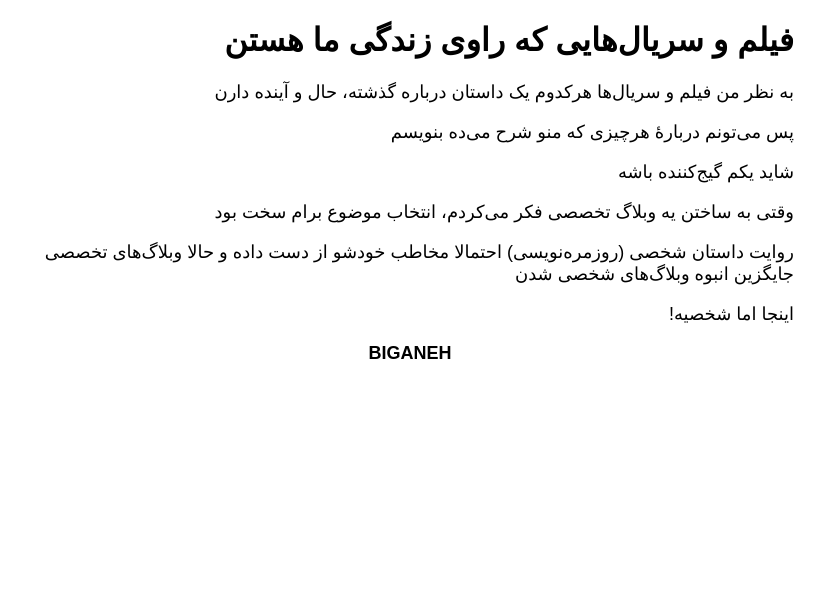
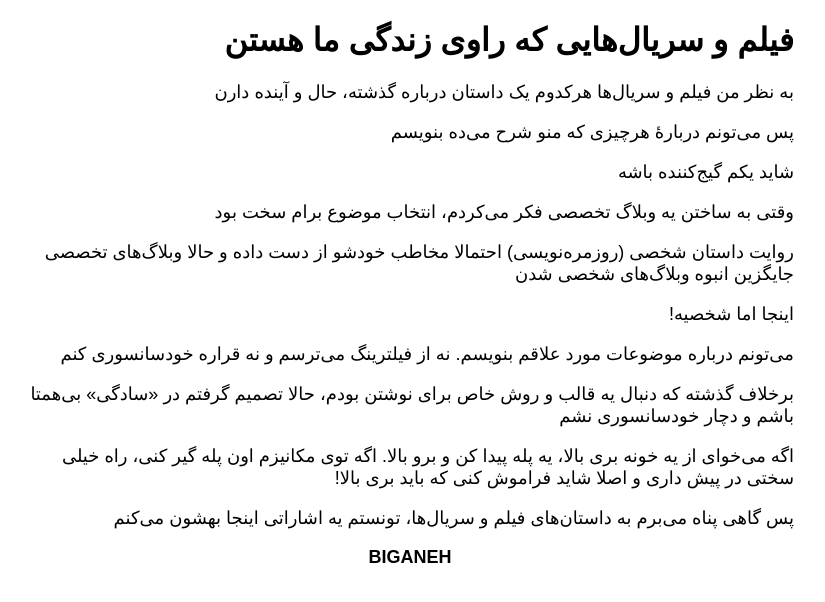
Before and after one commit to darkblog/darkblog.github.io, a Jekyll site: the page built from _posts/2023-8-22-5.md, in a window 1280 px wide. Shown: the top 602 px of the page, without its empty margins (393-1218 px from the left). Built offline with Jekyll 4.4.1, drawn with Linux system fonts in a browser that asks for light colours.

Commit message:
Update 2023-8-22-5.md

```diff
--- a/_posts/2023-8-22-5.md
+++ b/_posts/2023-8-22-5.md
@@ -14,3 +14,11 @@ title: فیلم و سریال‌هایی که راوی زندگی ما هستن
 روایت داستان شخصی (روزمره‌نویسی) احتمالا مخاطب خودشو از دست داده و حالا وبلاگ‌های تخصصی جایگزین انبوه وبلاگ‌های شخصی شدن
 
 اینجا اما شخصیه!
+
+می‌تونم درباره موضوعات مورد علاقم بنویسم. نه از فیلترینگ می‌ترسم و نه قراره خودسانسوری کنم
+
+برخلاف گذشته که دنبال یه قالب و روش خاص برای نوشتن بودم، حالا تصمیم گرفتم در «سادگی» بی‌همتا باشم و دچار خودسانسوری نشم
+
+اگه می‌خوای از یه خونه بری بالا، یه پله پیدا کن و برو بالا. اگه توی مکانیزم اون پله گیر کنی، راه خیلی سختی در پیش داری و اصلا شاید فراموش کنی که باید بری بالا!
+
+پس گاهی پناه می‌برم به داستان‌های فیلم و سریال‌ها، تونستم یه اشاراتی اینجا بهشون می‌کنم
```
